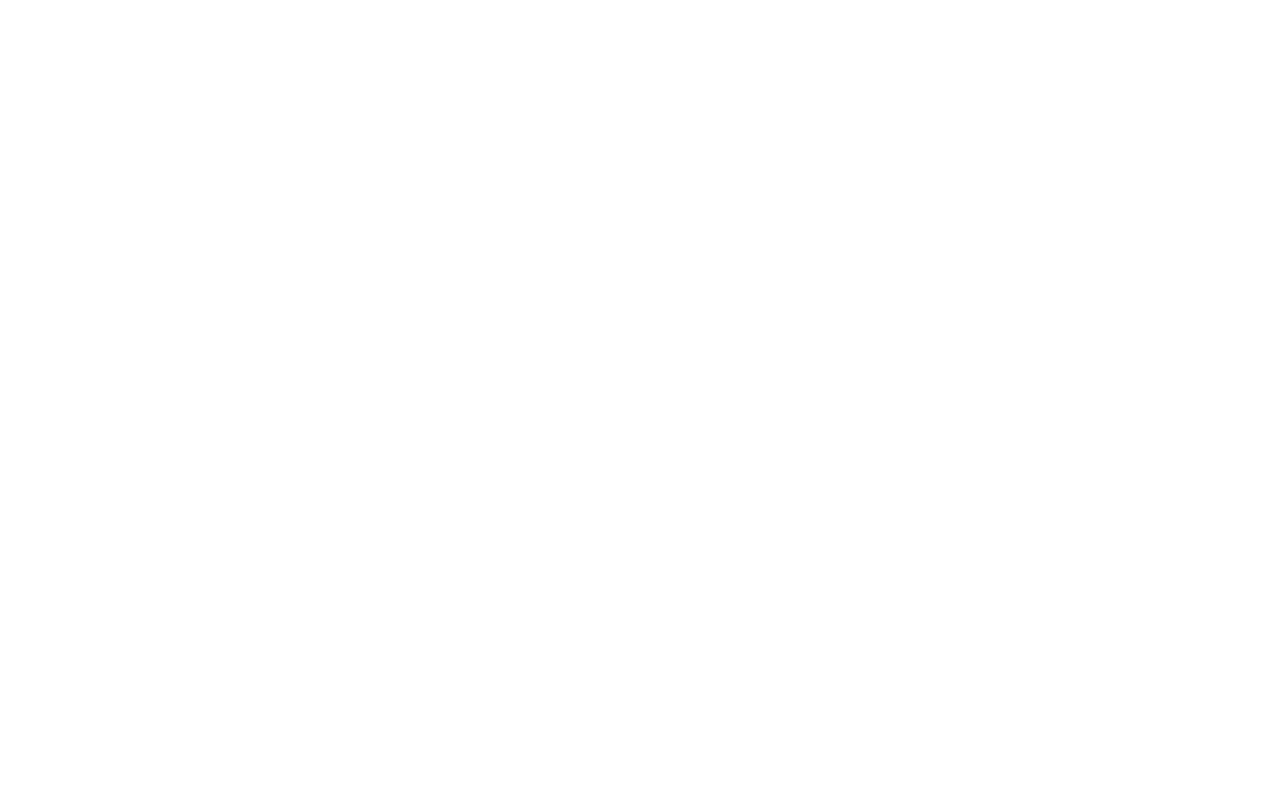
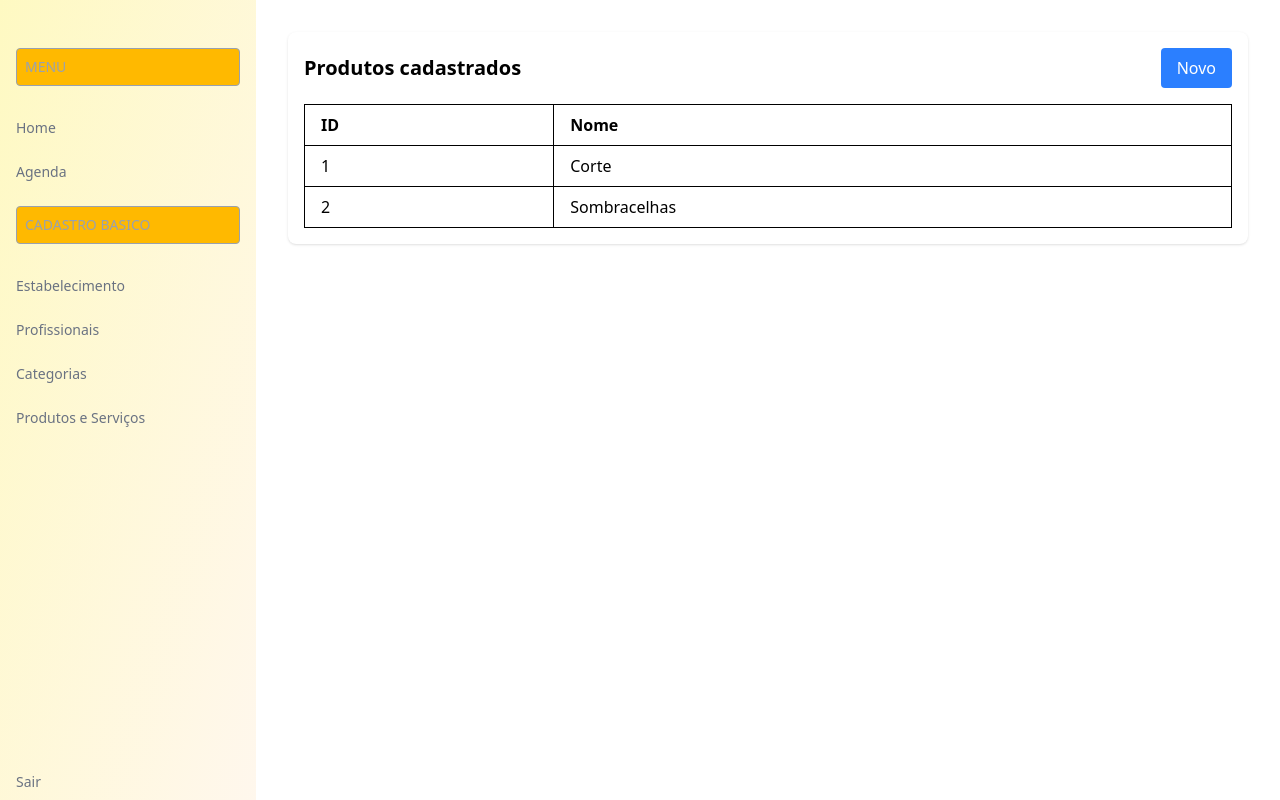
Before and after one commit to WalissonMariano/agenda-online-front, a React (Vite) app: page /produtos in a window 1280 px wide. Before the commit this address had no page. Built offline with nearby package versions, Linux system fonts and the light colour scheme.

Commit message:
Consultatio

```diff
--- /dev/null
+++ b/src/app/pages/categorie/index.tsx
@@ -0,0 +1,11 @@
+import { DefaultLayout } from "../../shared/components/ui/defaultLayout"
+
+export const Categorie = () => {
+    return (
+        <DefaultLayout>
+            <div>
+                Categoria
+            </div>
+        </DefaultLayout>
+    )
+}
--- /dev/null
+++ b/src/app/pages/establishment/index.tsx
@@ -0,0 +1,11 @@
+import { DefaultLayout } from "../../shared/components/ui/defaultLayout"
+
+export const Establishment = () => {
+    return (
+        <DefaultLayout>
+            <div>
+                Establishiment
+            </div>
+        </DefaultLayout>
+    )
+}
--- a/src/app/pages/home/index.tsx
+++ b/src/app/pages/home/index.tsx
@@ -9,7 +9,7 @@
     return(
         <DefaultLayout>
             <div>
-                Conteudo 2
+                Home
             </div>
         </DefaultLayout>
     )
--- a/src/app/pages/product/index.tsx
+++ b/src/app/pages/product/index.tsx
@@ -1,18 +1,33 @@
+import { Consultation } from "../../shared/components/ui/consultation"
+import { DefaultLayout } from "../../shared/components/ui/defaultLayout"
+
+interface Product {
+    id: number;
+    nome: string;
+}
+
+const product: Product[] = [
+    {id: 1, nome: "Corte"},
+    {id: 2, nome: "Sombracelhas"},
+]
+
 export const Product = () => {
+
+    const handleNewProduct = () => {
+        console.log('teste');
+    }
+
     return (
-        <div>
-            <table>
-                <tr>
-                    <th>Código</th>
-                    <th>Descrição</th>
-                    <th>Tipo</th>
-                </tr>
-                <tr>
-                    <td></td>
-                    <td></td>
-                    <td></td>
-                </tr>
-            </table>
-        </div>
+        <DefaultLayout>
+            <Consultation<Product>
+                title="Produtos cadastrados"
+                columns={[
+                    {header: "ID", accessor: "id"},
+                    {header: "Nome", accessor: "nome"},
+                ]}
+                data={product}
+                onNew={handleNewProduct}
+                />
+        </DefaultLayout>
     )
 }
--- /dev/null
+++ b/src/app/pages/professional/index.tsx
@@ -0,0 +1,11 @@
+import { DefaultLayout } from "../../shared/components/ui/defaultLayout"
+
+export const Professional = () => {
+    return (
+        <DefaultLayout>
+            <div>
+                Agenda
+            </div>
+        </DefaultLayout>
+    )
+}
--- /dev/null
+++ b/src/app/pages/schedule/index.tsx
@@ -0,0 +1,11 @@
+import { DefaultLayout } from "../../shared/components/ui/defaultLayout"
+
+export const Schedule = () => {
+    return (
+        <DefaultLayout>
+            <div>
+                Agenda
+            </div>
+        </DefaultLayout>
+    )
+}
--- a/src/app/routes/index.tsx
+++ b/src/app/routes/index.tsx
@@ -1,8 +1,12 @@
 import { BrowserRouter, Route, Routes } from "react-router"
 import { Login } from "../pages/login"
-import { CadastroUsuario } from "../pages/cadastroUsuario"
+import { CadastroUsuario } from "../pages/registerUser"
 import { Home } from "../pages/home"
 import { Product } from "../pages/product"
+import { Categorie } from "../pages/categorie"
+import { Establishment } from "../pages/establishment"
+import { Professional } from "../pages/professional"
+import { Schedule } from "../pages/schedule"
 
 export const RoutesApp = () => {
     return (
@@ -11,7 +15,11 @@
                 <Route path="/" element={<Login/>} />
                 <Route path="/registro" element={<CadastroUsuario/>} />
                 <Route path="/home" element={<Home/>} />
-                <Route path="/product" element={<Product/>} />
+                <Route path="/agenda" element={<Schedule/>} />
+                <Route path="/estabelecimento" element={<Establishment/>} />
+                <Route path="/profissionais" element={<Professional/>} />
+                <Route path="/produtos" element={<Product/>} />
+                <Route path="/categoria" element={<Categorie/>} />
             </Routes>
         </BrowserRouter>
     )
--- a/src/app/shared/components/ui/consultation/index.tsx
+++ b/src/app/shared/components/ui/consultation/index.tsx
@@ -1,20 +1,58 @@
-const consultationProduct = [
-    {
-        title: [
-            {
+interface Column<T> {
+    header: string;
+    accessor: keyof T;
+}
 
-            },
+interface DataConsultation<T> {
+    title: string;
+    columns: Column<T>[];
+    data: T[];
+    onNew: () => void;
+}
 
-        ],
-        data: []
-    }
-];
-
-export const Consultation = () => {
+export const Consultation = <T,>({title, columns, data, onNew}: DataConsultation<T>) => {
 
     return (
-        <div>
-
+        <div className="p-4 bg-white shadow rounded-lg">
+        <div className="flex items-center justify-between mb-4">
+            <h2 className="text-xl font-bold">{title}</h2>
+            <button
+            onClick={onNew}
+            className="bg-blue-500 hover:bg-blue-600 text-white px-4 py-2 rounded"
+            >
+            Novo
+            </button>
+        </div>
+        <table className="w-full table-auto">
+            <thead>
+            <tr>
+                {columns.map((col) => (
+                <th key={String(col.accessor)} className="border px-4 py-2 text-left">
+                    {col.header}
+                </th>
+                ))}
+            </tr>
+            </thead>
+            <tbody>
+            {data.length > 0 ? (
+                data.map((item, idx) => (
+                <tr key={idx} className="hover:bg-gray-100">
+                    {columns.map((col) => (
+                    <td key={String(col.accessor)} className="border px-4 py-2">
+                        {String(item[col.accessor])}
+                    </td>
+                    ))}
+                </tr>
+                ))
+            ) : (
+                <tr>
+                <td colSpan={columns.length} className="text-center py-4">
+                    Nenhum dado encontrado.
+                </td>
+                </tr>
+            )}
+            </tbody>
+        </table>
         </div>
     )
 }
--- a/src/app/shared/components/ui/menu/index.tsx
+++ b/src/app/shared/components/ui/menu/index.tsx
@@ -29,14 +29,20 @@
             },
             {
                 icon: "",
+                label: "Profissionais",
+                href: "/profissionais",
+                visible: ["admin"],
+            },
+            {
+                icon: "",
                 label: "Categorias",
-                href: "/product",
+                href: "/categoria",
                 visible: ["admin"],
             },
             {
                 icon: "",
                 label: "Produtos e Serviços",
-                href: "/product",
+                href: "/produtos",
                 visible: ["admin"],
             },
         ]
```
Also changed, not shown: src/app/pages/registerUser/index.tsx (renamed from src/app/pages/cadastroUsuario/index.tsx).
